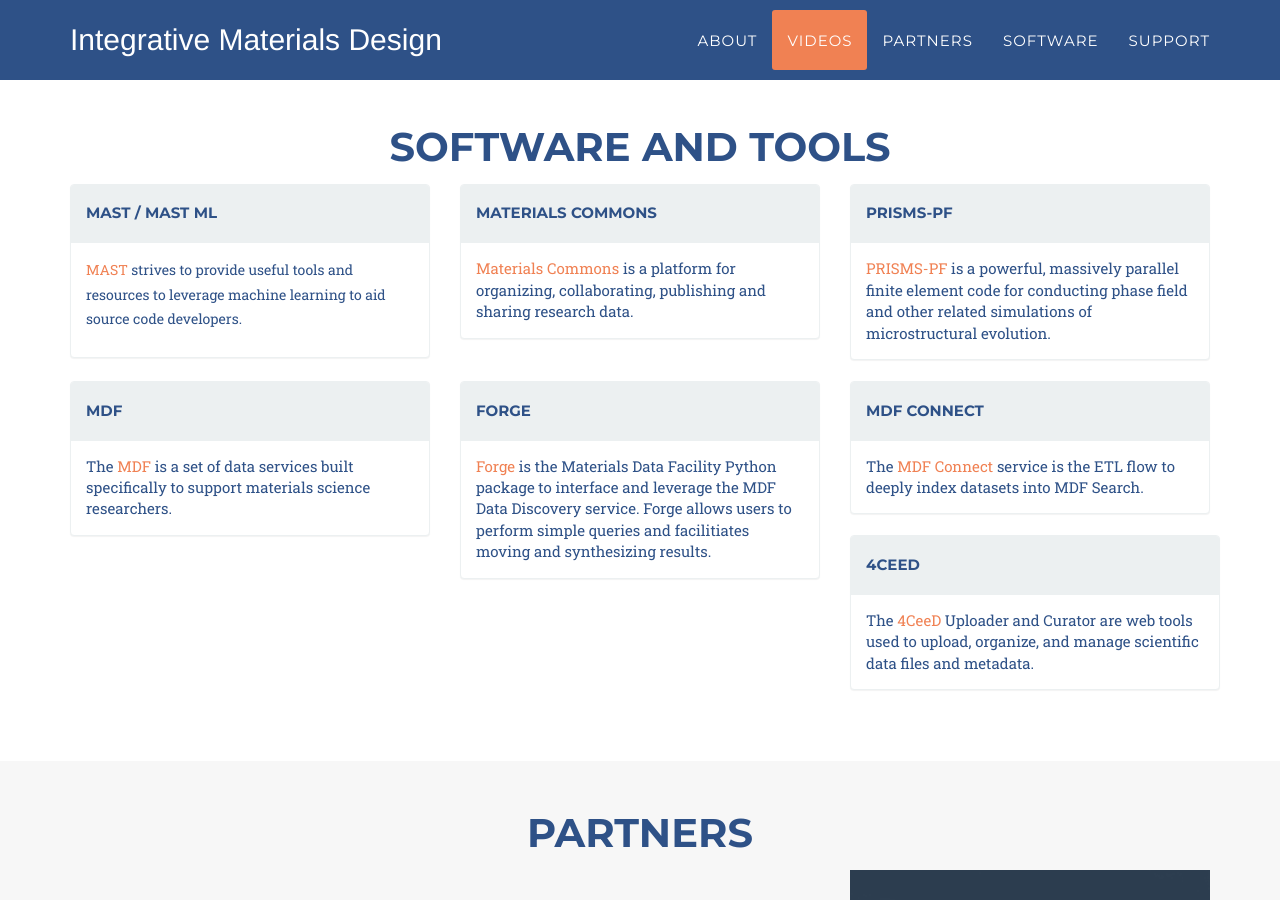
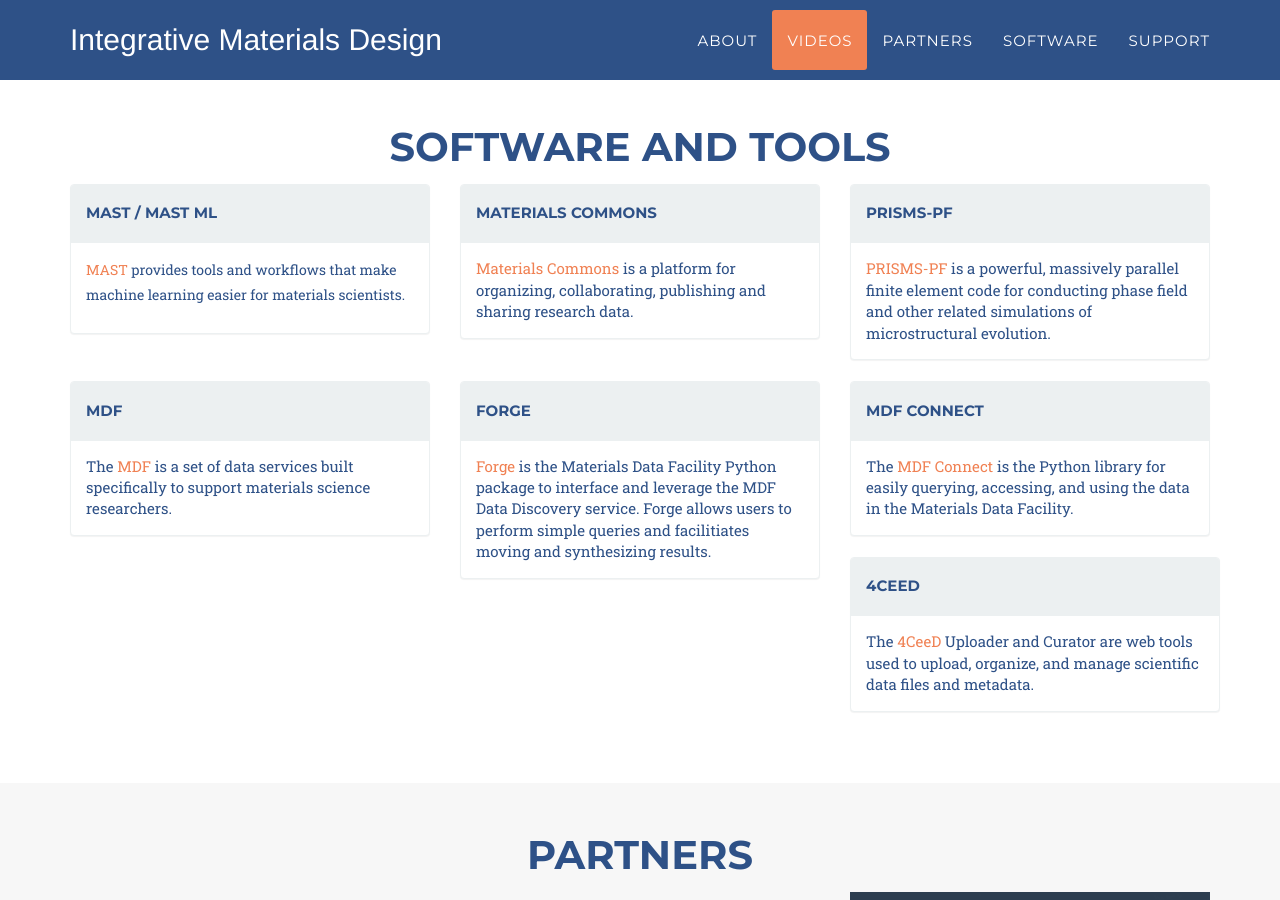
Before and after one commit to materials-data-facility/IMaD, a Jekyll site: the page built from index.html, in a window 1280 px wide and 900 px high, scrolled down 2588 px. Built offline with Jekyll 4.4.1, drawn with Linux system fonts in a browser that asks for light colours; some web fonts are replaced.

Commit message:
Polished the software descriptions

```diff
--- a/_includes/software.html
+++ b/_includes/software.html
@@ -14,7 +14,7 @@
                         <h5>MAST / MAST ML</h5>
                       </div>
                       <div class="panel-body">
-                        <p><a href="https://mast-group.github.io/">MAST</a> strives to provide useful tools and resources to leverage machine learning to aid source code developers.</p>
+                        <p><a href="https://mast-group.github.io/">MAST</a> provides tools and workflows that make machine learning easier for materials scientists.</p>
                       </div>
                   </div>
               </div>
@@ -66,7 +66,7 @@
                         <h5>MDF Connect</h5>
                       </div>
                       <div class="panel-body">
-                        The <a href="https://github.com/materials-data-facility/connect">MDF Connect</a> service is the ETL flow to deeply index datasets into MDF Search.
+                        The <a href="https://github.com/materials-data-facility/connect">MDF Connect</a>  is the Python library for easily querying, accessing, and using the data in the Materials Data Facility.
                       </div>
                    </div>
               </div>
```
